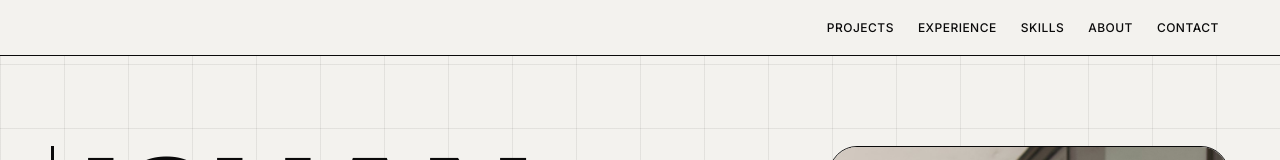
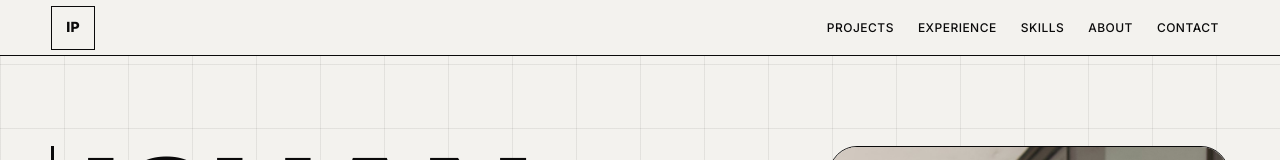
Before and after one commit to ish-paliwal/ish-paliwal.github.io, a plain HTML site: page index.html in a window 1280 px wide. Shown: the top 160 px of the page. Drawn offline with Linux system fonts and the light colour scheme.

Commit message:
Add IP home button to header
Boxed "IP" link in the top-left of the top bar that jumps back to the
top of the page.

Co-Authored-By: Claude Sonnet 5.5 <noreply@anthropic.com>

```diff
--- a/index.html
+++ b/index.html
@@ -19,6 +19,7 @@
   <a class="skip" href="#projects">Skip to content</a>
 
   <header class="topbar">
+    <a class="home-btn" href="#top" aria-label="Back to top">IP</a>
     <nav class="topnav" aria-label="Sections">
       <a href="#projects">PROJECTS</a>
       <a href="#experience">EXPERIENCE</a>
--- a/styles.css
+++ b/styles.css
@@ -45,12 +45,20 @@ ul, ol { list-style: none; }
 .topbar {
   position: sticky; top: 0; z-index: 50;
   height: var(--header-h);
-  display: flex; align-items: center; justify-content: flex-end; gap: 16px;
+  display: flex; align-items: center; justify-content: space-between; gap: 16px;
   padding-inline: var(--gutter);
   background: var(--bg);
   border-bottom: 1px solid var(--ink);
   font-size: 12px; letter-spacing: .04em;
 }
+
+.home-btn {
+  width: 44px; height: 44px; display: grid; place-items: center;
+  border: 1px solid var(--ink); color: var(--ink); text-decoration: none;
+  font-size: 14px; font-weight: 800; letter-spacing: .02em;
+  transition: background .15s, color .15s;
+}
+.home-btn:hover, .home-btn:focus-visible { background: var(--ink); color: var(--bg); }
 
 .topnav { display: none; gap: 4px; }
 .topnav a { text-decoration: none; padding: 12px 10px; font-weight: 500; position: relative; }
```
